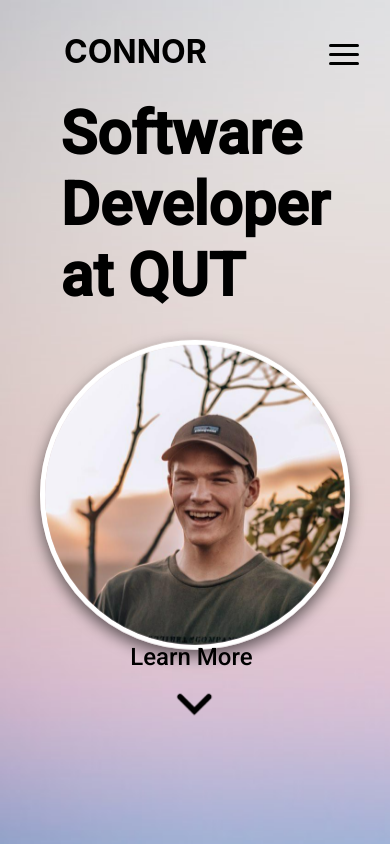
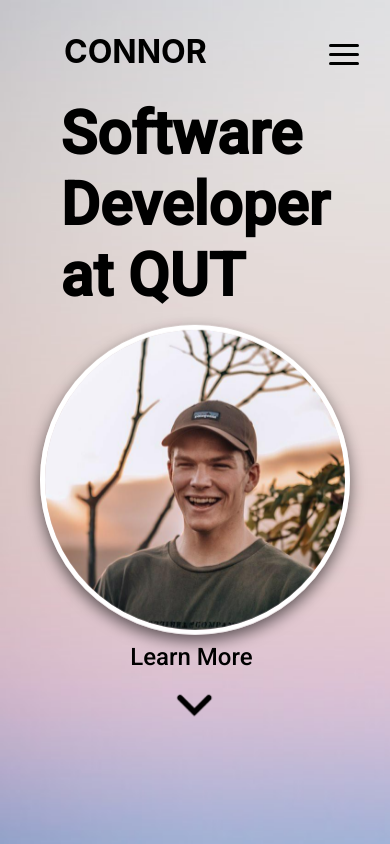
Before and after one commit to ConnorGuard/Portfolio-Connor-Guard, a React (Create React App) app: page / in a window 390 px wide. Built offline with nearby package versions, Linux system fonts and the light colour scheme.

Commit message:
home page tweeks

```diff
--- a/src/css/home.css
+++ b/src/css/home.css
@@ -99,18 +99,22 @@
         padding-top: 25% ;
     }
     .toProjects{
-        transform: translatey(-70px);
+        transform: translatey(-55px);
     }
     .nav-buttons{
         background-color: white;
         border-radius: 10px;
         background-color:rgba(225, 225, 225)
     }
+    .homePage .image-cropper{
+        margin-top:4%;
+    }
 }
 
-@media(max-height: 400px){
+@media(max-height: 500px){
     .homePage{
-        padding-top: 15% ;
+        padding-top: 20% ;
+        margin-bottom: -5%;
         margin-left: 20%;
     }
     .homePage .image-cropper{
@@ -118,7 +122,6 @@
         min-width: 200px;
         height: 200px;
         margin-left: 5%;
-        margin-top: -5%;
     }
     .homePage h2 {
         font-size: 1em;
```
